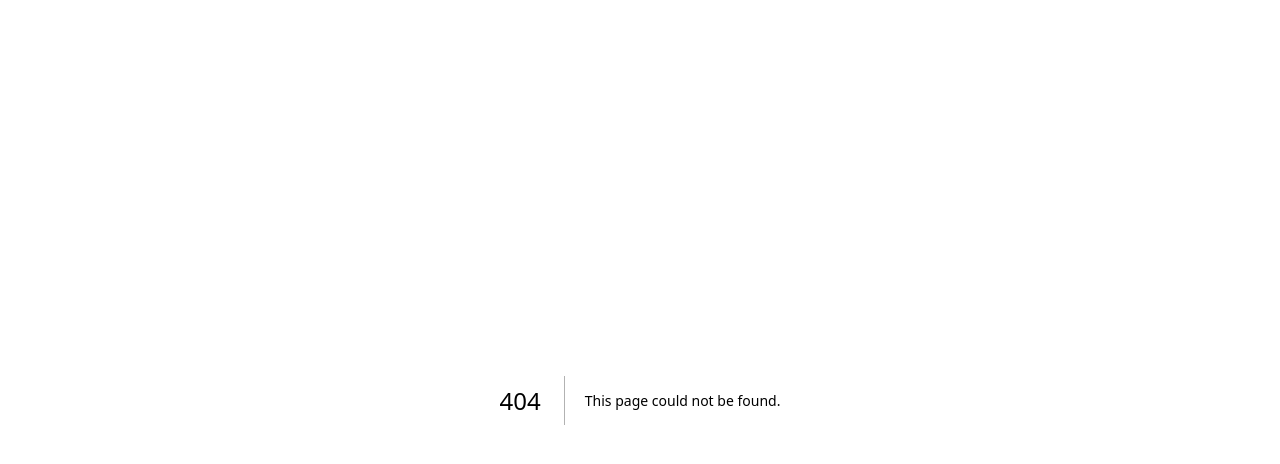
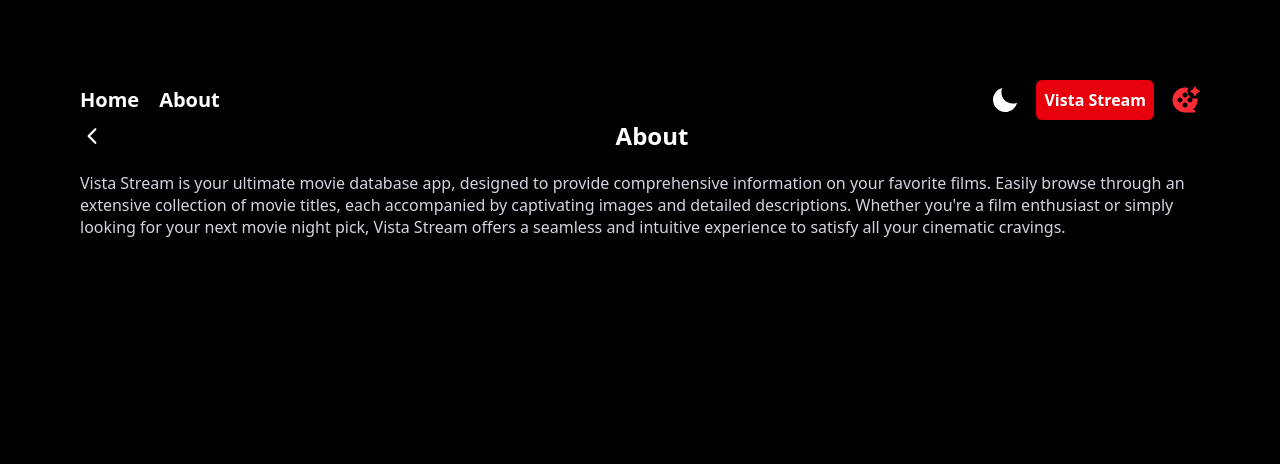
Before and after one commit to alonzojoe/app-movie-next, a Next.js app: page /about in a window 1280 px wide. Before the commit this address had no page. Shown: the top 464 px of the page. Built offline with nearby package versions, Linux system fonts and the light colour scheme.

Commit message:
refactor: split components into separateFile for Header and MenuItem declare proper props type

```diff
--- /dev/null
+++ b/src/app/about/page.tsx
@@ -0,0 +1,26 @@
+import Link from "next/link";
+import { IoIosArrowBack } from "react-icons/io";
+const About = () => {
+  return (
+    <div className="space-y-5">
+      <div className="text-white flex items-center justify-between">
+        <Link href="/">
+          <IoIosArrowBack className="text-2xl font-bold" />
+        </Link>
+        <h2 className="text-center text-2xl font-bold">About</h2>
+        <span></span>
+      </div>
+      <p className="text-gray-300 !leading-snug">
+        Vista Stream is your ultimate movie database app, designed to provide
+        comprehensive information on your favorite films. Easily browse through
+        an extensive collection of movie titles, each accompanied by captivating
+        images and detailed descriptions. Whether you&apos;re a film enthusiast
+        or simply looking for your next movie night pick, Vista Stream offers a
+        seamless and intuitive experience to satisfy all your cinematic
+        cravings.
+      </p>
+    </div>
+  );
+};
+
+export default About;
--- /dev/null
+++ b/src/app/components/Header.tsx
@@ -0,0 +1,29 @@
+import MenuItem from "./MenuItem";
+import { RiMovie2AiFill } from "react-icons/ri";
+import { IoMdMoon } from "react-icons/io";
+import { FaHome } from "react-icons/fa";
+import { FaInfoCircle } from "react-icons/fa";
+
+const Header = () => {
+  return (
+    <header className="flex justify-between items-center text-white">
+      <div className="flex gap-5 font-bold">
+        <div>
+          <MenuItem url="/" title="Home" Icon={FaHome} />
+        </div>
+        <div>
+          <MenuItem url="/about" title="About" Icon={FaInfoCircle} />
+        </div>
+      </div>
+      <div className="flex items-center gap-4">
+        <IoMdMoon className="cursor-pointer font-bold text-3xl" />
+        <button className="px-2 font-bold text-md py-2 bg-red-600 rounded-md hidden md:block">
+          Vista Stream
+        </button>
+        <RiMovie2AiFill className="text-red-500 font-bold text-3xl" />
+      </div>
+    </header>
+  );
+};
+
+export default Header;
--- /dev/null
+++ b/src/app/components/MenuItem.tsx
@@ -0,0 +1,19 @@
+import React from "react";
+import Link from "next/link";
+
+interface MenuItem {
+  title: string;
+  url: string;
+  Icon: React.ElementType;
+}
+
+const MenuItem = ({ title, url, Icon }: MenuItem) => {
+  return (
+    <Link href={url}>
+      <span className="hidden md:block text-xl">{title}</span>
+      <Icon className="cursor-pointer font-bold text-3xl md:hidden" />
+    </Link>
+  );
+};
+
+export default MenuItem;
--- a/src/app/components/Movie.tsx
+++ b/src/app/components/Movie.tsx
@@ -1,4 +1,3 @@
-import Image from "next/image";
 import { BiSolidLike } from "react-icons/bi";
 const Movie = () => {
   return (
--- a/src/app/layout.tsx
+++ b/src/app/layout.tsx
@@ -1,5 +1,6 @@
 import type { Metadata } from "next";
 import { Geist, Geist_Mono } from "next/font/google";
+import Header from "@/app/components/Header";
 import "./globals.css";
 
 const geistSans = Geist({
@@ -14,7 +15,8 @@
 
 export const metadata: Metadata = {
   title: "App Movie Next",
-  description: "This is a movie app project built using NextJS, TailwindCSS and third party API.",
+  description:
+    "This is a movie app project built using NextJS, TailwindCSS and third party API.",
 };
 
 export default function RootLayout({
@@ -25,8 +27,9 @@
   return (
     <html lang="en">
       <body
-        className={`${geistSans.variable} ${geistMono.variable} antialiased`}
+        className={`${geistSans.variable} ${geistMono.variable} antialiased min-h-[100dvh] w-full bg-black p-[1rem] sm:p-[2rem] lg:p-[2rem] xl:p-[5rem] 2xl:p[6-rem]`}
       >
+        <Header />
         {children}
       </body>
     </html>
--- a/src/app/page.tsx
+++ b/src/app/page.tsx
@@ -1,36 +1,9 @@
 import Link from "next/link";
-import { RiMovie2AiFill } from "react-icons/ri";
-import { IoMdMoon } from "react-icons/io";
-import { FaHome } from "react-icons/fa";
-import { FaInfoCircle } from "react-icons/fa";
 import { FaSearch } from "react-icons/fa";
 import Movie from "./components/Movie";
 export default function Home() {
   return (
-    <div className="min-h-[100dvh] w-full bg-black p-[1rem] sm:p-[2rem] lg:p-[2rem] xl:p-[5rem] 2xl:p[6-rem]">
-      <header className="flex justify-between items-center text-white">
-        <div className="flex gap-5 font-bold">
-          <div>
-            <Link href="/about">
-              <span className="hidden md:block text-xl">Home</span>
-              <FaHome className="cursor-pointer font-bold text-3xl md:hidden" />
-            </Link>
-          </div>
-          <div>
-            <Link href="/about">
-              <span className="hidden md:block text-xl">About</span>
-              <FaInfoCircle className="cursor-pointer font-bold text-3xl md:hidden" />
-            </Link>
-          </div>
-        </div>
-        <div className="flex items-center gap-4">
-          <IoMdMoon className="cursor-pointer font-bold text-3xl" />
-          <button className="px-2 font-bold text-md py-2 bg-red-600 rounded-md hidden md:block">
-            Vista Stream
-          </button>
-          <RiMovie2AiFill className="text-red-500 font-bold text-3xl" />
-        </div>
-      </header>
+    <div>
       <div className="my-10 w-full p-5 bg-slate-900 flex justify-center items-center">
         <div className="space-x-5 text-md font-semibold text-white">
           <Link href="/trending">Trending</Link>
```
